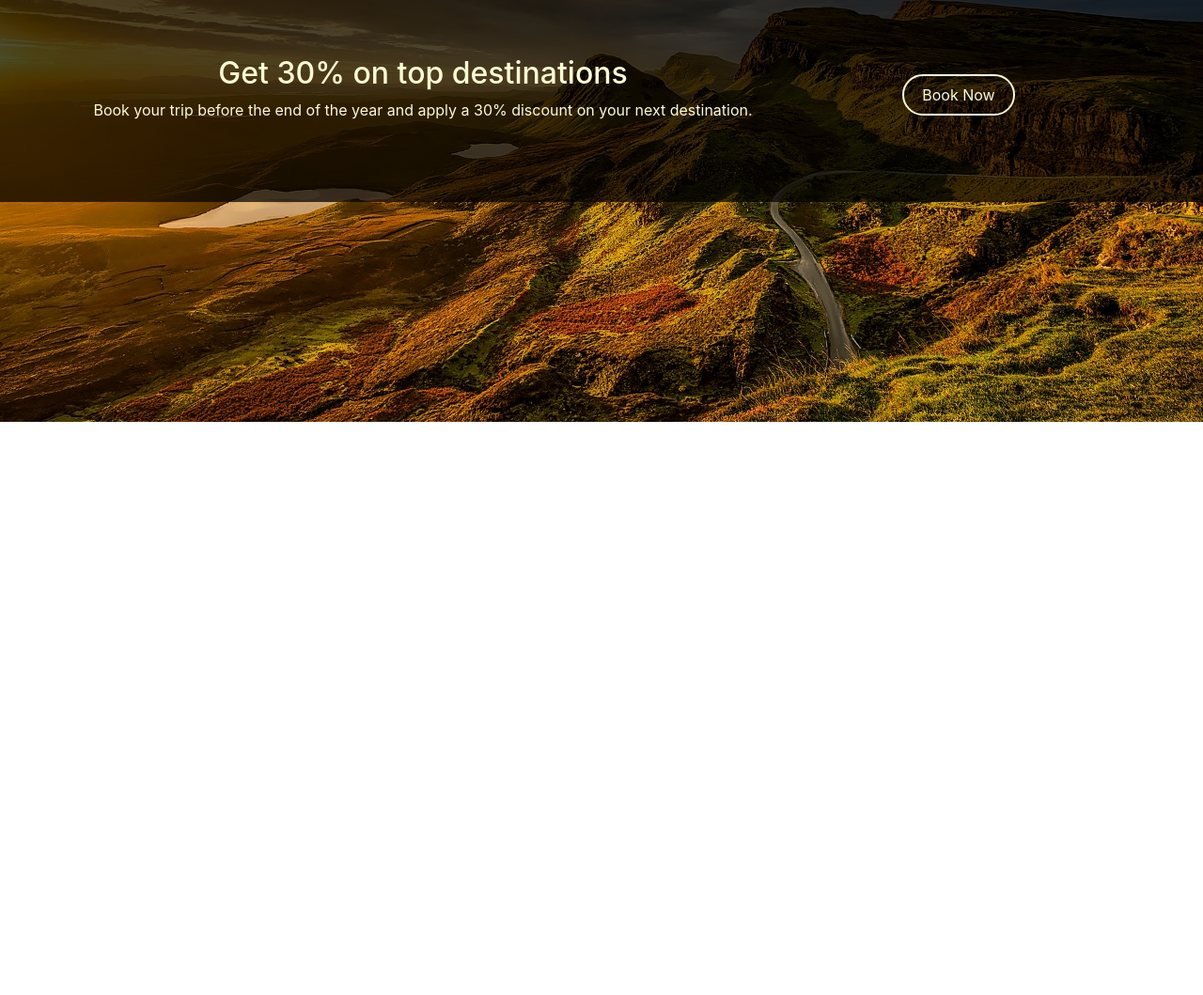
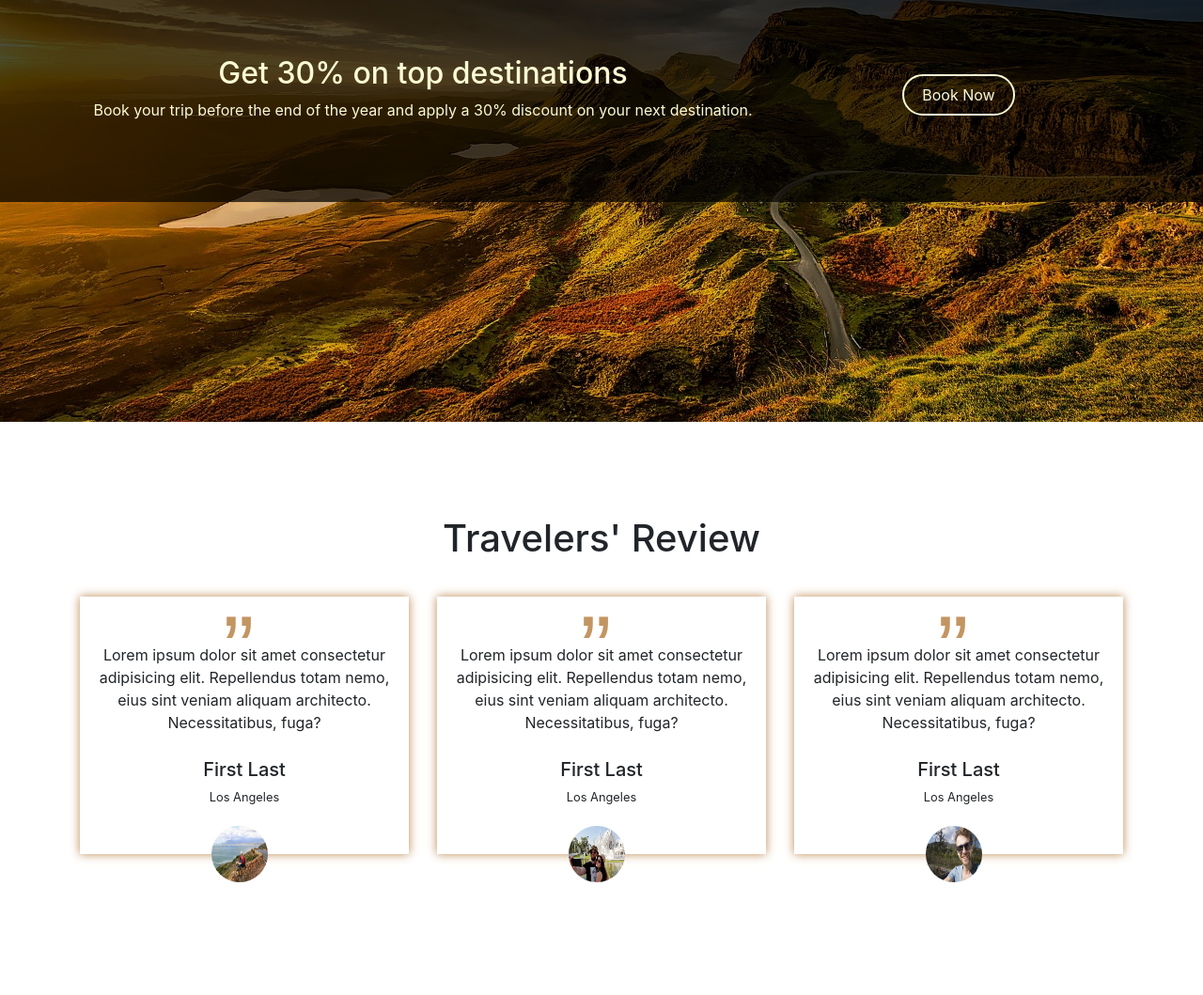
Before and after one commit to michael1kearns/travelSite, a plain HTML site: page index.html in a window 1280 px wide. Shown: the part 2328-3387 px from the top of the page at 94% size. Before the commit the page ends 2777 px from the top, so only its background shows below. Drawn offline with nearby package versions, Linux system fonts and the light colour scheme.

Commit message:
added a review section and made minor style changes to pervious sections

```diff
--- a/index.html
+++ b/index.html
@@ -154,6 +154,39 @@
           </div>
         </div>
    </section>
+   <section class="users-feedback">
+     <h1>Travelers' Review</h1>
+     <div class="container">
+       <div class="row">
+         <div class="col-md-4">
+            <div class="user-review">
+              <p>Lorem ipsum dolor sit amet consectetur adipisicing elit. Repellendus totam nemo, eius sint veniam aliquam architecto. Necessitatibus, fuga?</p>
+                <h5>First Last</h5>
+                <small>Los Angeles</small>
+            </div>
+            <img src="images/user1.jpg" alt="user1">
+         </div> <!-- end of first col -->
+        <div class="col-md-4">
+          <div class="user-review">
+            <p>Lorem ipsum dolor sit amet consectetur adipisicing elit. Repellendus totam nemo, eius sint veniam aliquam
+              architecto. Necessitatibus, fuga?</p>
+            <h5>First Last</h5>
+            <small>Los Angeles</small>
+          </div>
+          <img src="images/user2.jpg" alt="user2">
+        </div>
+        <div class="col-md-4">
+          <div class="user-review">
+            <p>Lorem ipsum dolor sit amet consectetur adipisicing elit. Repellendus totam nemo, eius sint veniam aliquam
+              architecto. Necessitatibus, fuga?</p>
+            <h5>First Last</h5>
+            <small>Los Angeles</small>
+          </div>
+          <img src="images/user3.jpg" alt="user3">
+        </div>
+        </div>
+     </div>
+   </section>
 
  </body>
 </html>
--- a/style.css
+++ b/style.css
@@ -85,7 +85,7 @@ h1 {
 	font-weight: 600;
 	border-radius: 50%;
 	padding: 10px;
-	box-shadow: 0 0 10px 1px rgba(37, 73, 214, 0.18);
+	box-shadow: 0 0 10px 1px rgba(189, 138, 81, 1);
 	position: absolute;
 	left: 20px;
 	bottom: -25px;
@@ -124,7 +124,7 @@ h1 {
 }
 
 .feature-box {
-	box-shadow: 0 0 10px 1px rgba(37, 73, 214, 0.18);
+	box-shadow: 0 0 10px 1px rgba(189, 138, 81, 1);
 	margin-bottom: 30px;
 }
 
@@ -147,7 +147,7 @@ h1 {
 
 .gallery-box h4 {
 	display: block;
-	color: #fff;
+	color: #efefef;
 	text-shadow: -2px 2px 2px #000;
 	font-weight: 600;
 	font-size: 20px;
@@ -189,3 +189,38 @@ h1 {
 	color: #fbfbd4;
 	margin-top: 20px;
 }
+
+/* Review section */
+
+.users-feedback {
+	padding: 100px 0;
+}
+
+.user-review {
+	text-align: center;
+	box-shadow: 0 0 10px 0 rgba(189, 138, 81, 1);
+	padding-bottom: 50px;
+}
+
+.user-review p {
+	padding: 50px 10px 10px 10px;
+}
+
+.users-feedback img {
+	width: 60px;
+	height: 60px;
+	border-radius: 50%;
+	position: relative;
+	margin: -30px 0 20px 40%;
+}
+
+.user-review p::before {
+	content: '\201d';
+	display: block;
+	position: absolute;
+	font-size: 100px;
+	color: #c39562;
+	font-family: sans-serif;
+	left: 44%;
+	top: -20px;
+}
```
Also changed, not shown: images/featured1.jpg, images/user1.jpg (added), images/user2.jpg (added), images/user3.jpg (added).
